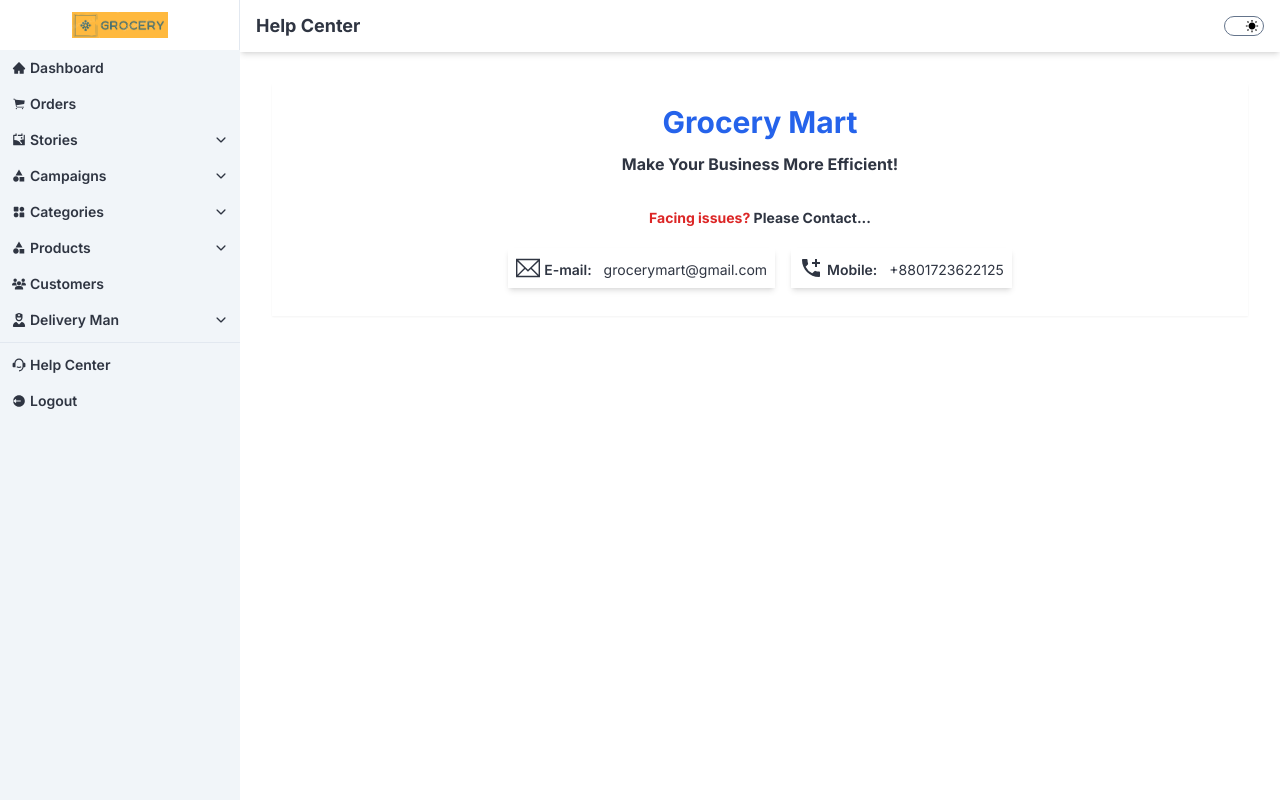
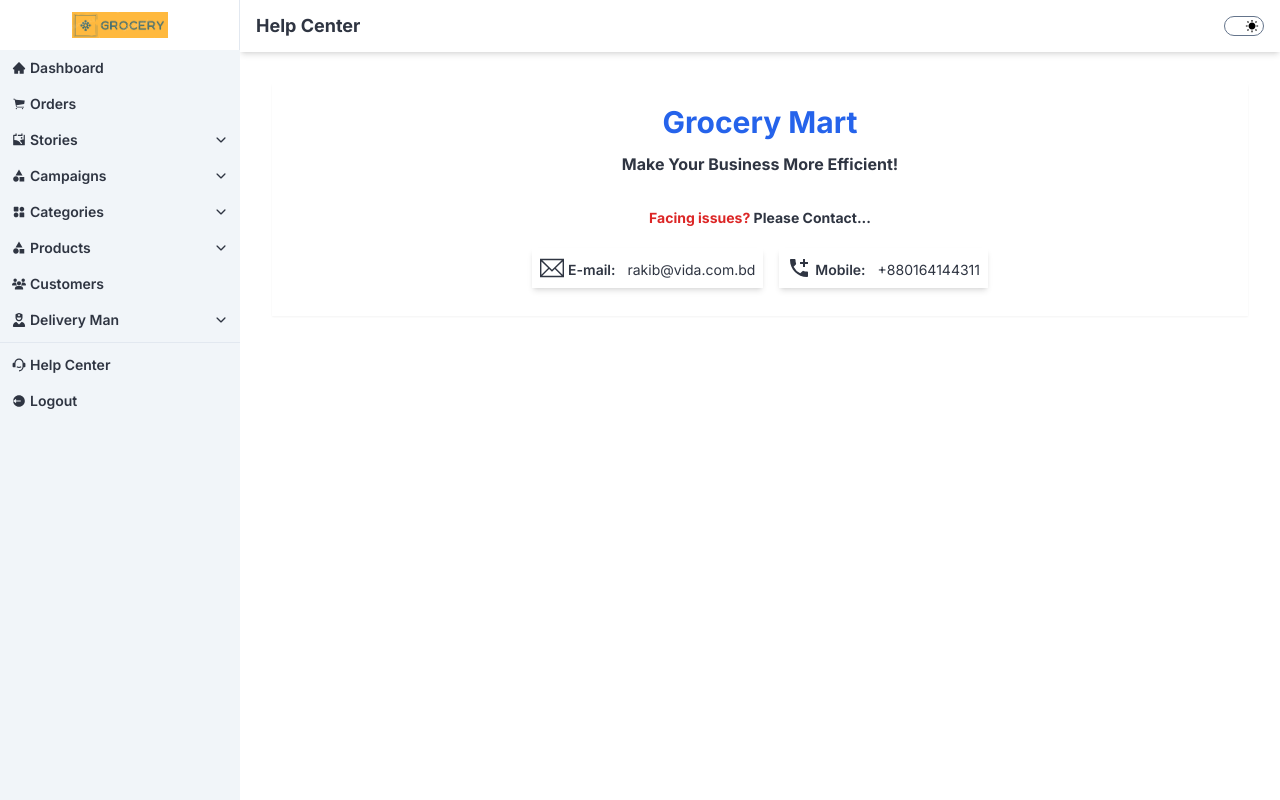
Before and after one commit to avideb24/grocery-admin-pannel, a Next.js app: page /help-center in a window 1280 px wide. Built offline with nearby package versions, Linux system fonts and the light colour scheme; sample sign-in values are in the browser's storage.

Commit message:
updated contact

```diff
--- a/src/app/help-center/page.jsx
+++ b/src/app/help-center/page.jsx
@@ -26,11 +26,11 @@ const HelpCenterPage = () => {
                     <div className="flex gap-4 py-2">
                         <p className="p-2 shadow-md flex items-end gap-1">
                             <TfiEmail className="text-lg md:text-2xl" />
-                            <span className="font-semibold pr-2">E-mail:</span>grocerymart@gmail.com
+                            <span className="font-semibold pr-2">E-mail:</span>rakib@vida.com.bd
                         </p>
                         <p className="p-2 shadow-md flex items-end gap-1">
                             <MdAddIcCall className="text-lg md:text-2xl" />
-                            <span className="font-semibold pr-2">Mobile:</span><a href="tel:+8801723622125" className="hover:underline">+8801723622125</a>
+                            <span className="font-semibold pr-2">Mobile:</span><a href="tel:+8801723622125" className="hover:underline">+880164144311</a>
                         </p>
                     </div>
                 </div>
```
